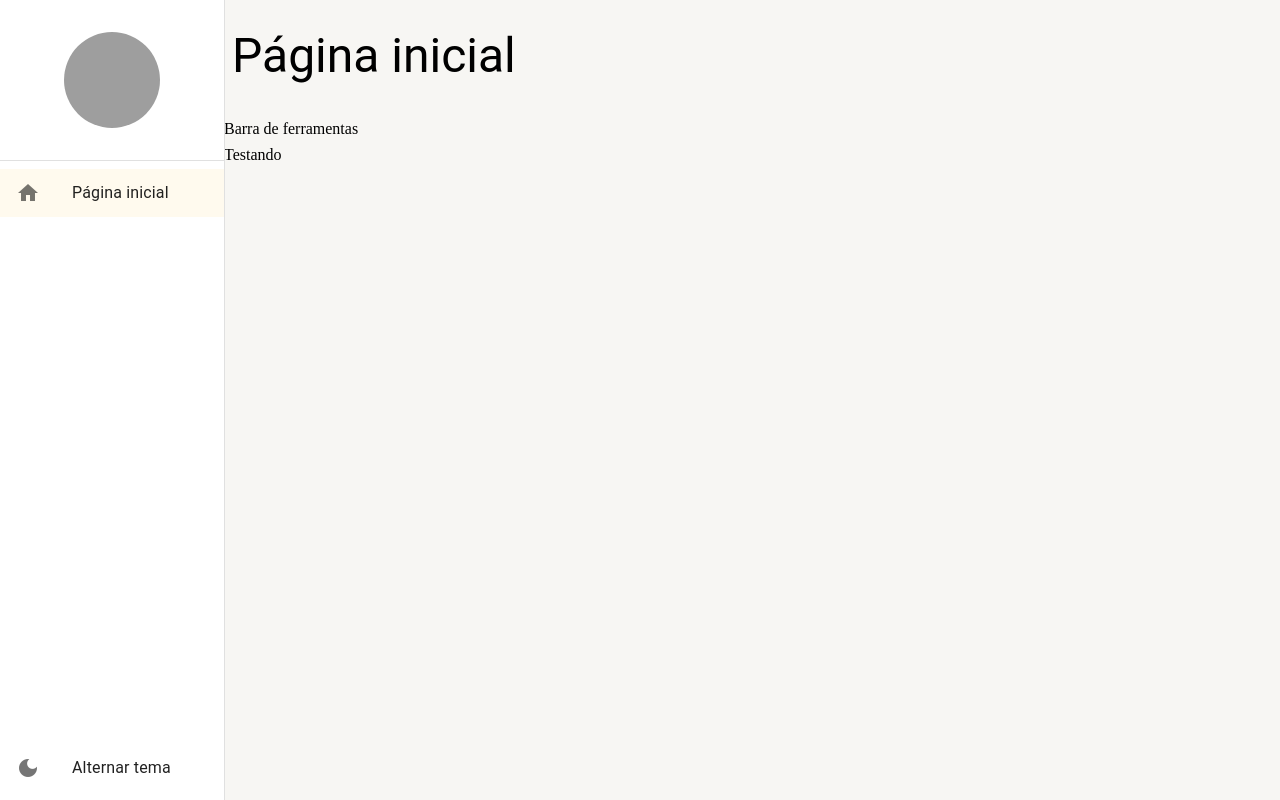
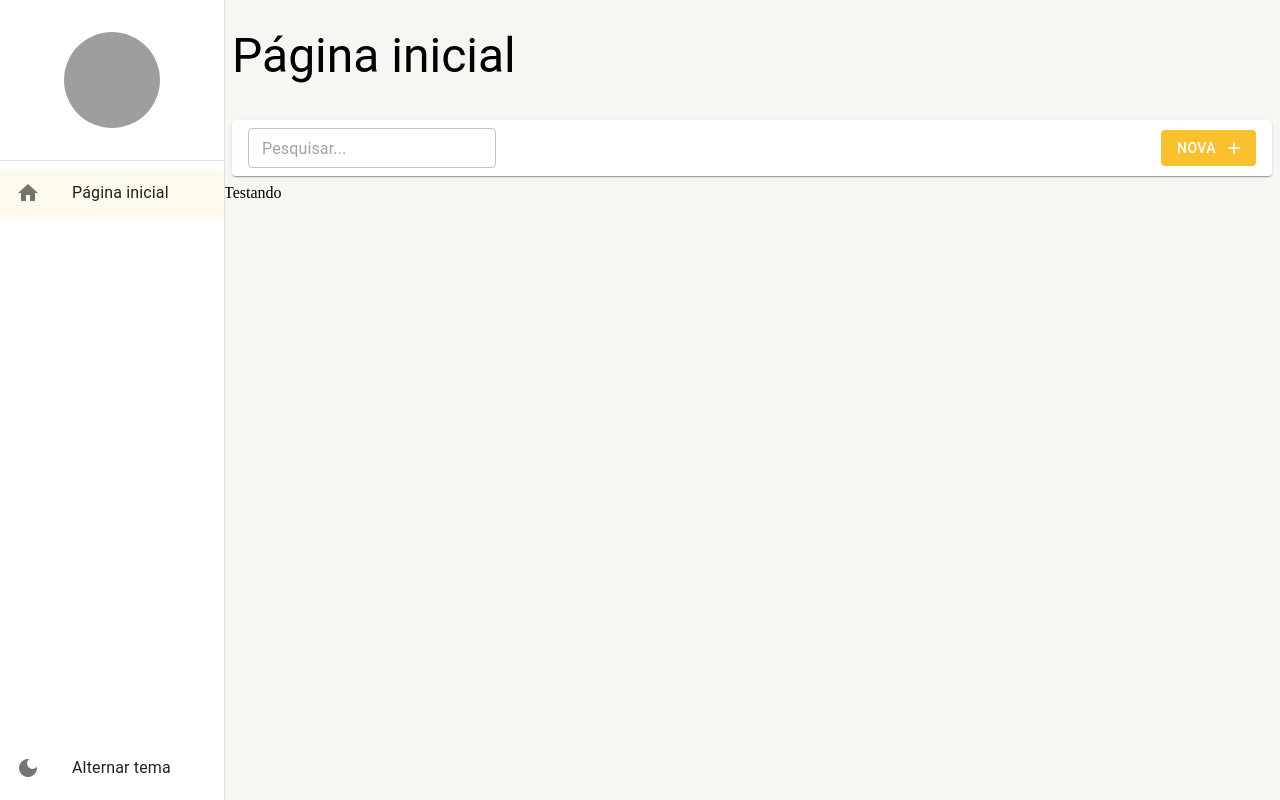
Before and after one commit to Luanatvrs/projetoReact, a React (Create React App) app: page /pagina-inicial in a window 1280 px wide. Built offline with nearby package versions, Linux system fonts and the light colour scheme; grey boxes are pictures that could not be loaded.

Commit message:
barra de ferramentas da listagem

```diff
--- a/src/pages/dashboard/Dashboard.tsx
+++ b/src/pages/dashboard/Dashboard.tsx
@@ -1,11 +1,22 @@
 import React from 'react';
 import { LayoutBaseDePagina } from '../../shared/layouts';
+import { BarraDeFerramentas } from '../../shared/components';
+
+
 
 export const Dashboard = () => {
 
     return (
-        <LayoutBaseDePagina titulo='Página inicial' barraDeFerramentas={<>Barra de ferramentas</>}>
-        Testando
+        <LayoutBaseDePagina
+            titulo='Página inicial'
+            barraDeFerramentas={(
+                <BarraDeFerramentas
+                    mostrarInputBusca
+                    textoBotaoNovo='Nova'
+                />
+            )}
+        >
+            Testando
         </LayoutBaseDePagina>
     );
 };
--- /dev/null
+++ b/src/shared/components/barra-de-ferramentas/BarraDeFerramentas.tsx
@@ -0,0 +1,58 @@
+import React from 'react';
+import { Box, Button, Icon, Paper, TextField, useTheme } from '@mui/material';
+
+interface IBarraDeFerramentasProps {
+    textoDaBusca?: string;
+    mostrarInputBusca?:boolean;
+    aoMudarTextoDeBusca?: (novoTexto: string) => void;
+    textoBotaoNovo?: string;
+    mostrarBotaoNovo?:boolean;
+    aoCLicarEmNovo?: () => void;
+}
+
+export const BarraDeFerramentas: React.FC <IBarraDeFerramentasProps> = ({
+    textoDaBusca='',
+    mostrarInputBusca=false,
+    aoMudarTextoDeBusca,
+    aoCLicarEmNovo,
+    textoBotaoNovo = 'Novo',
+    mostrarBotaoNovo = true,
+}) => {
+    const theme = useTheme();
+
+    return(
+        <Box
+            gap={1}
+            marginX={1}
+            padding={1}
+            paddingX={2}
+            display='flex'
+            alignItems='center'
+            height={theme.spacing(5)}
+            component={Paper}
+        >
+            {mostrarInputBusca &&(
+                <TextField
+                    size='small'
+                    placeholder='Pesquisar...'
+                    value={textoDaBusca}
+                    onChange={(e) => aoMudarTextoDeBusca?.(e.target.value)}
+                />
+            )}
+
+            <Box flex={1} display='flex' justifyContent='end'>
+                { mostrarBotaoNovo && (
+                    <Button
+                        color='primary'
+                        disableElevation
+                        variant='contained'
+                        onClick={aoCLicarEmNovo}
+                        endIcon={<Icon>add</Icon>}
+                    >{textoBotaoNovo}
+                    </Button>
+                )}
+            </Box>
+        </Box>
+
+    );
+};
--- a/src/shared/components/index.tsx
+++ b/src/shared/components/index.tsx
@@ -1 +1,2 @@
 export * from './menu-lateral/MenuLateral';
+export * from './barra-de-ferramentas/BarraDeFerramentas';
```
